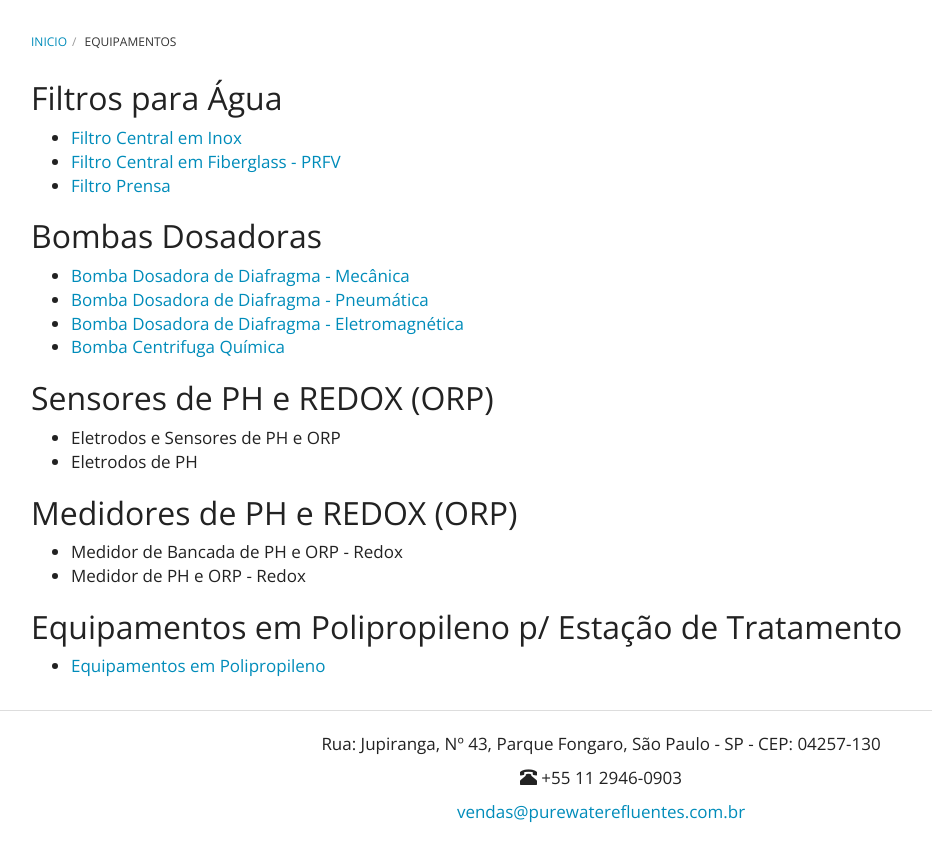
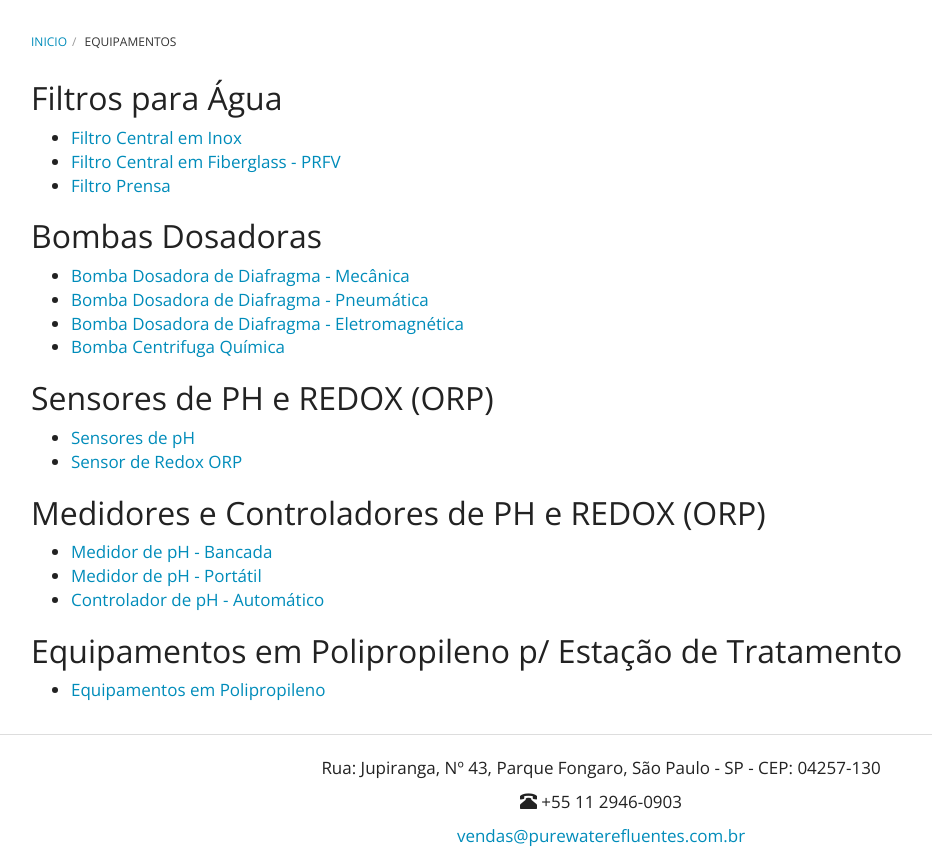
Before and after one commit to purewaterefluentes/purewaterefluentes.github.io, a Jekyll site: the page built from equipamentos/index.md, in a window 1280 px wide and 1156 px high, cut to the strip 298-1156 px from the top of the window. Shown: the whole strip, without its empty margins (39-971 px from the left). Built offline with Jekyll 4.4.1, drawn with Linux system fonts in a browser that asks for light colours; nearby versions of some CDN libraries; library files that are not in the unit come from our copies.

Commit message:
Update index.md

```diff
--- a/equipamentos/index.md
+++ b/equipamentos/index.md
@@ -20,13 +20,16 @@ subtitle: Fabricação de equipamentos para tratamento de água e efluentes
 
 ## Sensores de PH e REDOX (ORP)
 
-- Eletrodos e Sensores de PH e ORP
-- Eletrodos de PH
+- [Sensores de pH](eletrodo-de-ph.html)
+- [Sensor de Redox ORP](eletrodo-de-redox.html)
 
-## Medidores de PH e REDOX (ORP)
 
-- Medidor de Bancada de PH e ORP - Redox
-- Medidor de PH e ORP - Redox
+## Medidores e Controladores de PH e REDOX (ORP)
+
+- [Medidor de pH - Bancada](medidor-de-ph-modelo-bancada.html)
+- [Medidor de pH - Portátil](medidor-de-ph-modelo-portatil.html)
+- [Controlador de pH - Automático](controlador-de-ph-modelo-automatico.html)
+
 
 ## Equipamentos em Polipropileno p/ Estação de Tratamento
 
```
